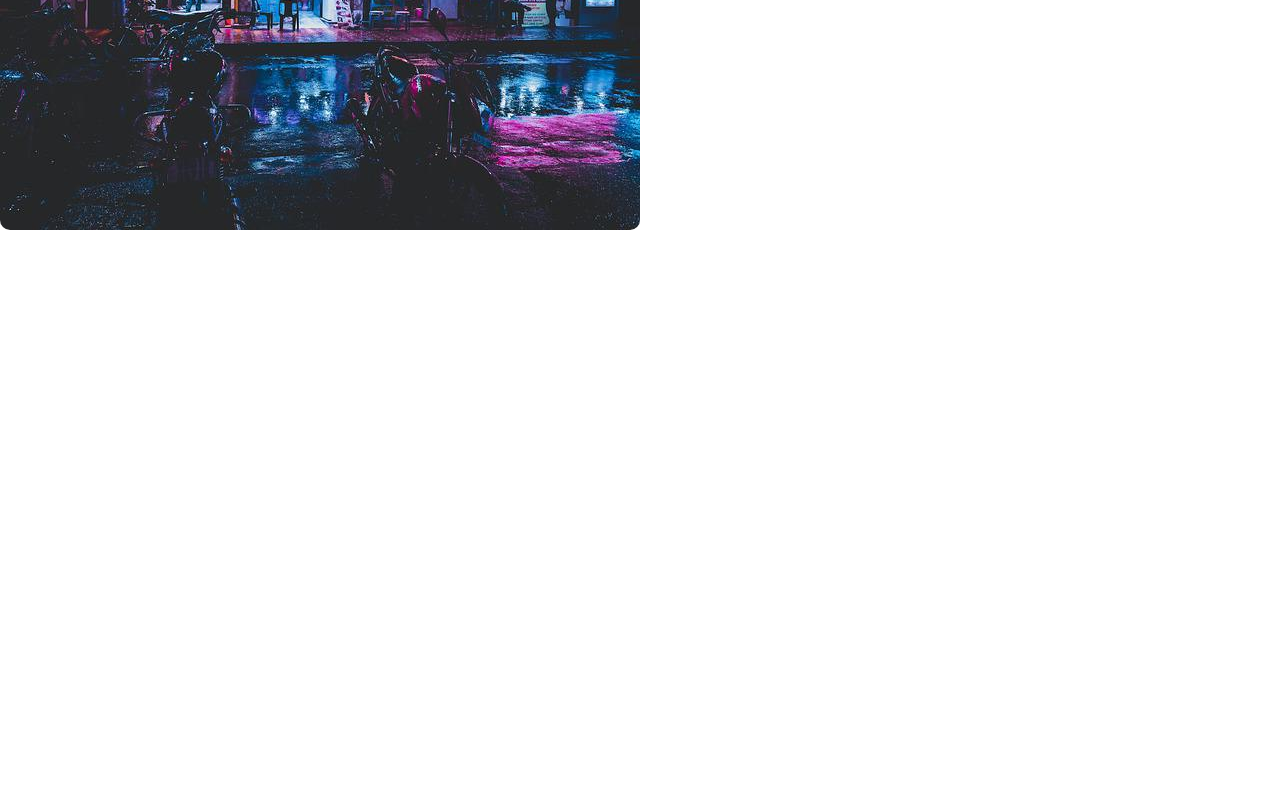
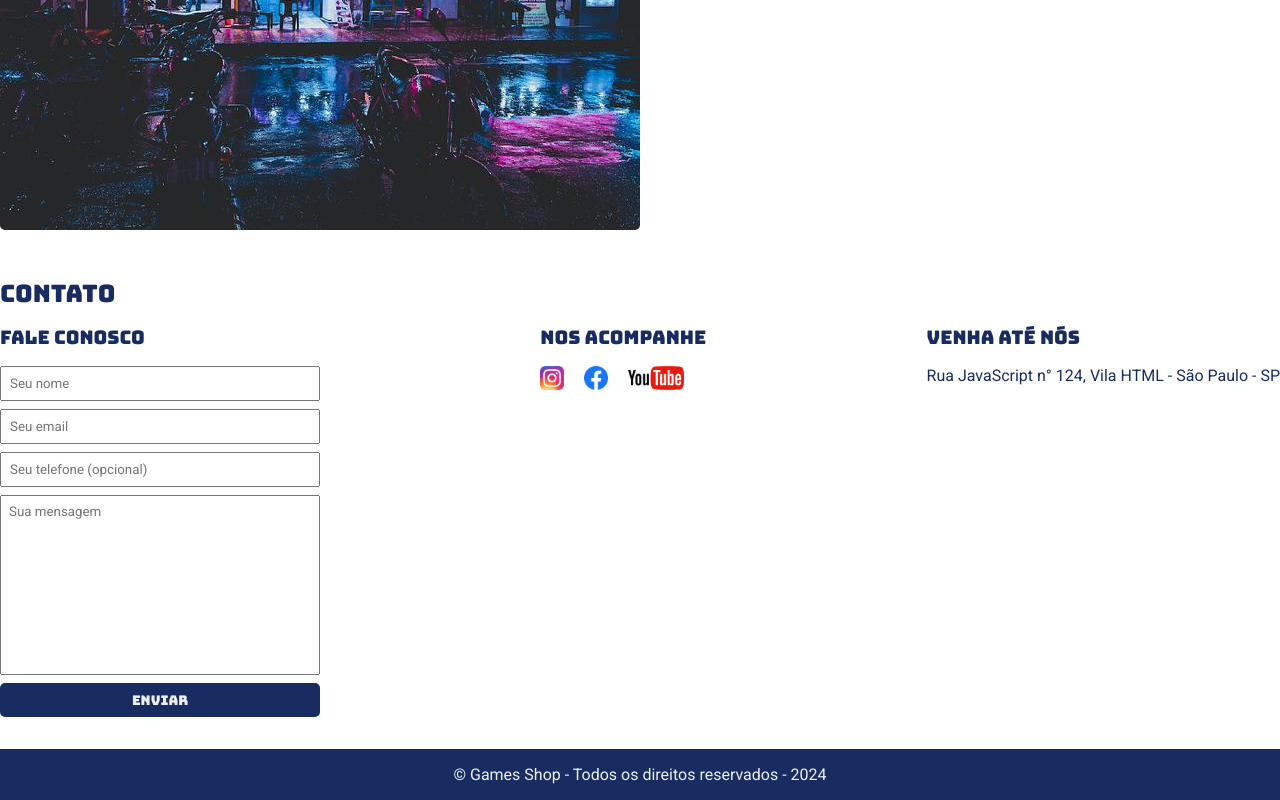
Before and after one commit to Caue397/site-gameshop, a plain HTML site: page index.html in a window 1280 px wide. Shown: the part 349-1149 px from the top of the page. Before the commit the page ends 800 px from the top, so only its background shows below. Drawn offline with Linux system fonts and the light colour scheme.

Commit message:
add contact section and footer

```diff
--- a/index.html
+++ b/index.html
@@ -13,16 +13,16 @@
             <nav>
                 <ul>
                     <li>
-                        <a href="#">Sobre a loja</a>
+                        <a href="#about">Sobre a loja</a>
                     </li>
                     <li>
-                        <a href="#">Contato</a>
+                        <a href="#contact">Contato</a>
                     </li>
                 </ul>
             </nav>
         </div>
     </header>
-    <section>
+    <section id="about">
         <div class="container">
             <img class="store-front" src="./images/loja.jpg" alt="Fachada da loja Games Shop">
             <div>
@@ -41,5 +41,55 @@
             </div>
         </div>
     </section>
+    <section id="contact">
+        <div class="container">
+            <h2>Contato</h2>
+            <div class="contact-methods">
+                <div>
+                    <h3>Fale conosco</h3>
+                    <form>
+                        <input type="text" placeholder="Seu nome" required>
+                        <input type="email" placeholder="Seu email" required>
+                        <input type="tel" placeholder="Seu telefone (opcional)">
+                        <textarea placeholder="Sua mensagem" required></textarea>
+                        <button type="submit">Enviar</button>
+                    </form>
+                </div>
+                <div>
+                    <h3>Nos acompanhe</h3>
+                    <ul class="social-links">
+                        <li>
+                            <a href="#" title="Siga-nos no Instagram">
+                                <img src="./images/instagram.png" alt="Logo Instagram">
+                            </a>
+                        </li>
+                        <li>
+                            <a href="#" title="Siga-nos no Facebook">
+                                <img src="./images/facebook.png" alt="Logo Facebook">
+                            </a>
+                        </li>
+                        <li>
+                            <a href="#" title="Siga-nos no Youtube">
+                                <img src="./images/youtube.png" alt="Logo Youtube">
+                            </a>
+                        </li>
+                    </ul>
+                </div>
+                <div>
+                    <h3>Venha até nós</h3>
+                    <p>
+                        Rua JavaScript n° 124, Vila HTML - São Paulo - SP
+                    </p>
+                </div>
+            </div>
+        </div>
+    </section>
+    <footer>
+        <div class="container">
+            <p>
+                &copy; Games Shop - Todos os direitos reservados - 2024
+            </p>
+        </div>
+    </footer>
 </body>
 </html>
--- a/style.css
+++ b/style.css
@@ -7,11 +7,14 @@
 }
 
 header,
-section h2 {
+section h2,
+section h3,
+form button {
     font-family: "Bungee", cursive;
+    font-weight: normal;
 }
 
-body {
+body, input, textarea {
     font-family: Roboto, sans-serif;
 }
 
@@ -19,11 +22,6 @@
     padding: 16px 0;
     background-color: #182c61;
     color: #ecf0f1;
-}
-
-header h1,
-section h2 {
-    font-weight: normal;
 }
 
 header nav li {
@@ -81,5 +79,73 @@
 
 section .store-front {
     margin-right: 32px;
-    border-radius: 10px;
+    border-radius: 5px;
 }
+
+.social-links img {
+    height: 24px;
+}
+
+.social-links li {
+    display: inline;
+    margin-right: 16px;
+}
+
+.social-links li a {
+    text-decoration: none;
+}
+
+#contact .container{
+    display: block;
+}
+
+.contact-methods {
+    display: flex;
+    justify-content: space-between;
+}
+
+form input,
+form textarea,
+form button {
+    display: block;
+    width: 320px;
+    margin-bottom: 8px;
+    padding: 8px;
+}
+
+form textarea {
+    resize: none;
+    height: 180px;
+}
+
+section h3 {
+    margin-bottom: 16px;
+}
+
+form button{
+    background-color: #182c61;
+    color: #ecf0f1;
+    border: none;
+    border-radius: 5px;
+    cursor: pointer;
+    transition: 0.3s;
+}
+
+form button:hover {
+    background-color: transparent;
+    color: #182c61;
+}
+
+input:focus, textarea:focus {
+    outline-color: #182c61;
+}
+
+footer {
+    background-color: #182c61;
+    color: #ecf0f1;
+    padding: 16px 0;
+}
+
+footer div {
+    text-align: center;
+}
```
